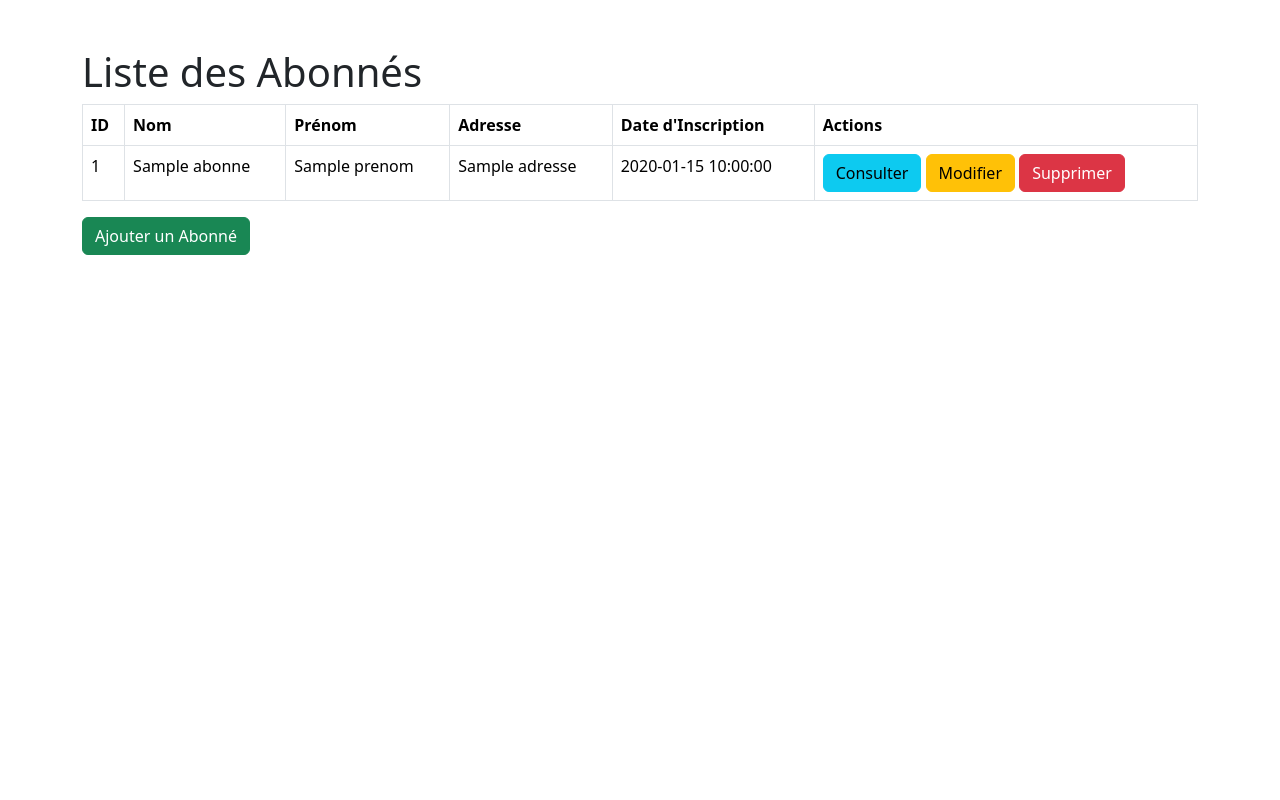
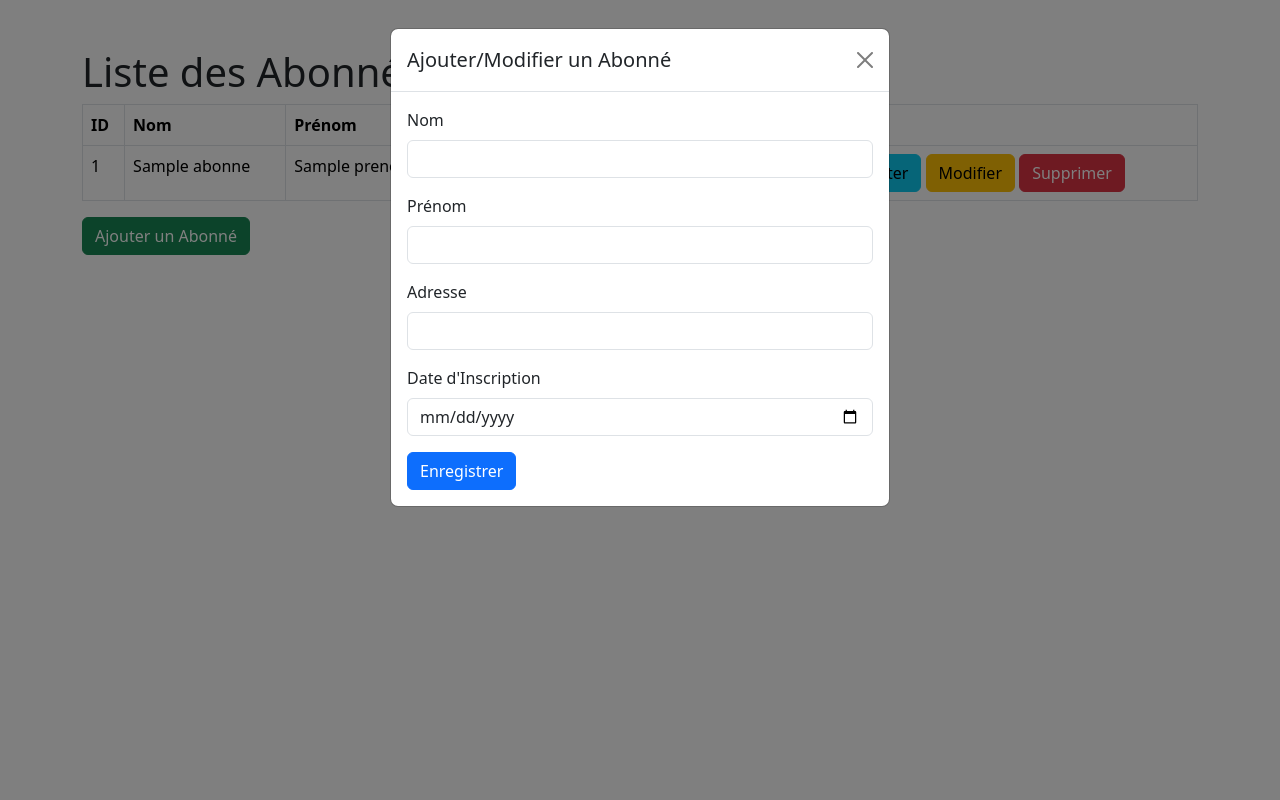
Before and after one commit to SirineMhadhb/projetmango, a Flask app: page /abonne in a window 1280 px wide, after a click on "Ajouter un Abonné". Run offline with Flask 3, Linux system fonts and the light colour scheme; a database or web service that is not in the repository returns one stand-in record (values such as "Sample title"); some libraries are stand-ins or nearby versions.

Commit message:
Message décrivant les changement

```diff
--- a/templates/abonne_list.html
+++ b/templates/abonne_list.html
@@ -5,12 +5,13 @@
     <meta name="viewport" content="width=device-width, initial-scale=1.0">
     <title>Liste des Abonnés</title>
     <link rel="stylesheet" href="https://cdn.jsdelivr.net/npm/bootstrap@5.3.0-alpha1/dist/css/bootstrap.min.css">
+
 </head>
 <body>
     <div class="container mt-5">
         <h1>Liste des Abonnés</h1>
 
-        <!-- Tableau des abonnés -->
+        <!-- Table of abonnés -->
         <table class="table table-bordered">
             <thead>
                 <tr>
@@ -32,7 +33,7 @@
                     <td>{{ abonne.date_inscription }}</td>
                     <td>
                         <button class="btn btn-info" onclick="viewAbonne('{{ abonne.id }}')">Consulter</button>
-                        <button class="btn btn-warning" data-bs-toggle="modal" data-bs-target="#editAbonneModal" onclick="prepareEditForm('{{ abonne.id }}')">Modifier</button>
+                        <button class="btn btn-warning" onclick="editAbonne('{{ abonne.id }}')">Modifier</button>
                         <button class="btn btn-danger" onclick="deleteAbonne('{{ abonne.id }}')">Supprimer</button>
                     </td>
                 </tr>
@@ -41,75 +42,42 @@
         </table>
 
     <!-- Bouton pour ajouter un abonné -->
-        <button class="btn btn-success" data-bs-toggle="modal" data-bs-target="#addAbonneModal">Ajouter un Abonné</button>
+<button class="btn btn-success" data-bs-toggle="modal" data-bs-target="#addAbonneModal" onclick="openAddModal()">Ajouter un Abonné</button>
 
-        <!-- Modale Ajouter -->
+<!-- Modale Ajouter/Modifier -->
 <div class="modal fade" id="addAbonneModal" tabindex="-1" aria-labelledby="addAbonneModalLabel" aria-hidden="true">
     <div class="modal-dialog">
         <div class="modal-content">
             <div class="modal-header">
-                        <h5 class="modal-title" id="addAbonneModalLabel">Ajouter un Abonné</h5>
+                <h5 class="modal-title" id="addAbonneModalLabel">Ajouter/Modifier un Abonné</h5>
                 <button type="button" class="btn-close" data-bs-dismiss="modal" aria-label="Close"></button>
             </div>
             <div class="modal-body">
-                        <form id="addAbonneForm">
+                <form id="abonneForm">
+                    <input type="hidden" id="abonneId">
                     <div class="mb-3">
-                                <label for="addNom" class="form-label">Nom</label>
-                                <input type="text" class="form-control" id="addNom" required>
+                        <label for="nom" class="form-label">Nom</label>
+                        <input type="text" class="form-control" id="nom" required>
                     </div>
                     <div class="mb-3">
-                                <label for="addPrenom" class="form-label">Prénom</label>
-                                <input type="text" class="form-control" id="addPrenom" required>
+                        <label for="prenom" class="form-label">Prénom</label>
+                        <input type="text" class="form-control" id="prenom" required>
                     </div>
                     <div class="mb-3">
-                                <label for="addAdresse" class="form-label">Adresse</label>
-                                <input type="text" class="form-control" id="addAdresse" required>
+                        <label for="adresse" class="form-label">Adresse</label>
+                        <input type="text" class="form-control" id="adresse" required>
                     </div>
                     <div class="mb-3">
-                                <label for="addDateInscription" class="form-label">Date d'Inscription</label>
-                                <input type="date" class="form-control" id="addDateInscription" required>
+                        <label for="date_inscription" class="form-label">Date d'Inscription</label>
+                        <input type="date" class="form-control" id="date_inscription" required>
                     </div>
-                            <button type="submit" class="btn btn-primary">Ajouter</button>
+                    <button type="submit" class="btn btn-primary">Enregistrer</button>
                 </form>
             </div>
         </div>
     </div>
 </div>
 
-        <!-- Modale Modifier -->
-        <div class="modal fade" id="editAbonneModal" tabindex="-1" aria-labelledby="editAbonneModalLabel" aria-hidden="true">
-            <div class="modal-dialog">
-                <div class="modal-content">
-                    <div class="modal-header">
-                        <h5 class="modal-title" id="editAbonneModalLabel">Modifier un Abonné</h5>
-                        <button type="button" class="btn-close" data-bs-dismiss="modal" aria-label="Close"></button>
-                    </div>
-                    <div class="modal-body">
-                        <form id="editAbonneForm">
-                            <input type="hidden" id="editAbonneId">
-                            <div class="mb-3">
-                                <label for="editNom" class="form-label">Nom</label>
-                                <input type="text" class="form-control" id="editNom" required>
-                            </div>
-                            <div class="mb-3">
-                                <label for="editPrenom" class="form-label">Prénom</label>
-                                <input type="text" class="form-control" id="editPrenom" required>
-                            </div>
-                            <div class="mb-3">
-                                <label for="editAdresse" class="form-label">Adresse</label>
-                                <input type="text" class="form-control" id="editAdresse" required>
-                            </div>
-                            <div class="mb-3">
-                                <label for="editDateInscription" class="form-label">Date d'Inscription</label>
-                                <input type="date" class="form-control" id="editDateInscription" required>
-                            </div>
-                            <button type="submit" class="btn btn-primary">Modifier</button>
-                        </form>
-                    </div>
-                </div>
-            </div>
-        </div>
-    </div>
 
     <script src="https://cdn.jsdelivr.net/npm/bootstrap@5.3.0-alpha1/dist/js/bootstrap.bundle.min.js"></script>
     <script src="https://code.jquery.com/jquery-3.6.0.min.js"></script>
```
Also changed, not shown: static/js/app.js (+4 -5 lines), app.py (line endings or trailing spaces). Lines whose indentation alone changed are shown as unchanged.
